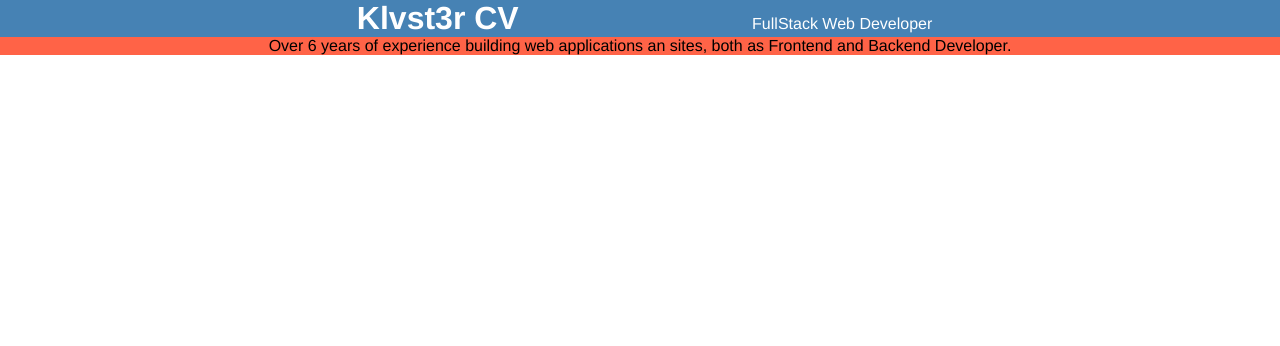
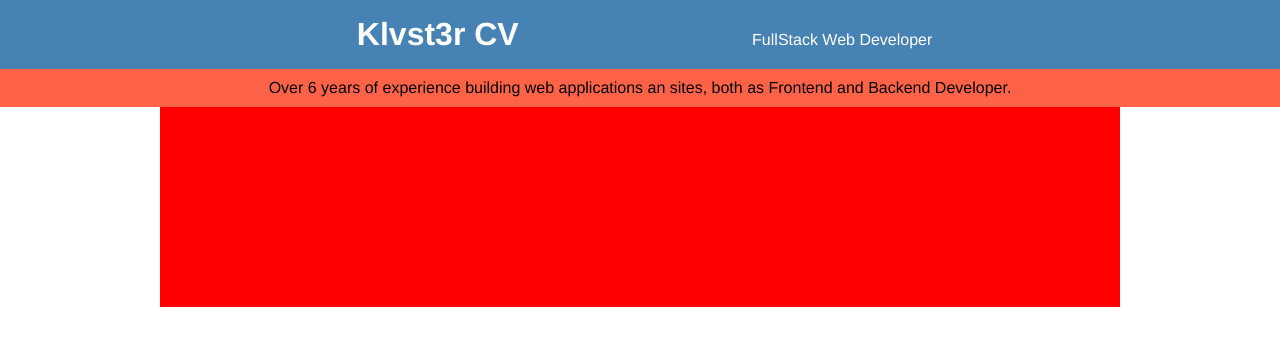
Before and after one commit to Klvst3r/cv, a plain HTML site: page index.html in a window 1280 px wide. Drawn offline with Linux system fonts and the light colour scheme.

Commit message:
Espacios en Blanco

```diff
--- a/css/style.css
+++ b/css/style.css
@@ -4,7 +4,7 @@
 }
 body{
 	font-family: Helvetica, Arial, sans-serif;
-
+	margin: 0;
 }
 p{
 	display: inline-block;
@@ -20,6 +20,7 @@ header{
 	/*background-color: #3949AB;*/
 	background-color: steelblue;
 	color: white;
+	padding: 16px;
 	text-align: center;
 }
 h1{
@@ -27,8 +28,16 @@ h1{
 	width: 400px;
 	font-weight: 700;
 }
-.content-div{
+.mention-div{
 	/*background-color: #F06292;*/
 	background-color: tomato;
 	text-align: center;
+	padding: 10px;
 }
+.content-div{
+	background-color: red;
+	height: 200px;
+	margin-left: auto;
+	margin-right: auto;
+	width: 960px;
+}
--- a/index.html
+++ b/index.html
@@ -13,8 +13,13 @@
 		<!-- <p class="p-name">Klvst3r</p> -->
 		<p class="p-title">FullStack Web Developer</p>
 	</header>
-	<div class="content-div">
+	<div class="mention-div">
 		Over 6 years of experience building web applications an sites, both as Frontend and Backend Developer.
 	</div>
+	<section>
+		<div class="content-div">
+
+		</div>
+	</section>
 </body>
 </html>
```
